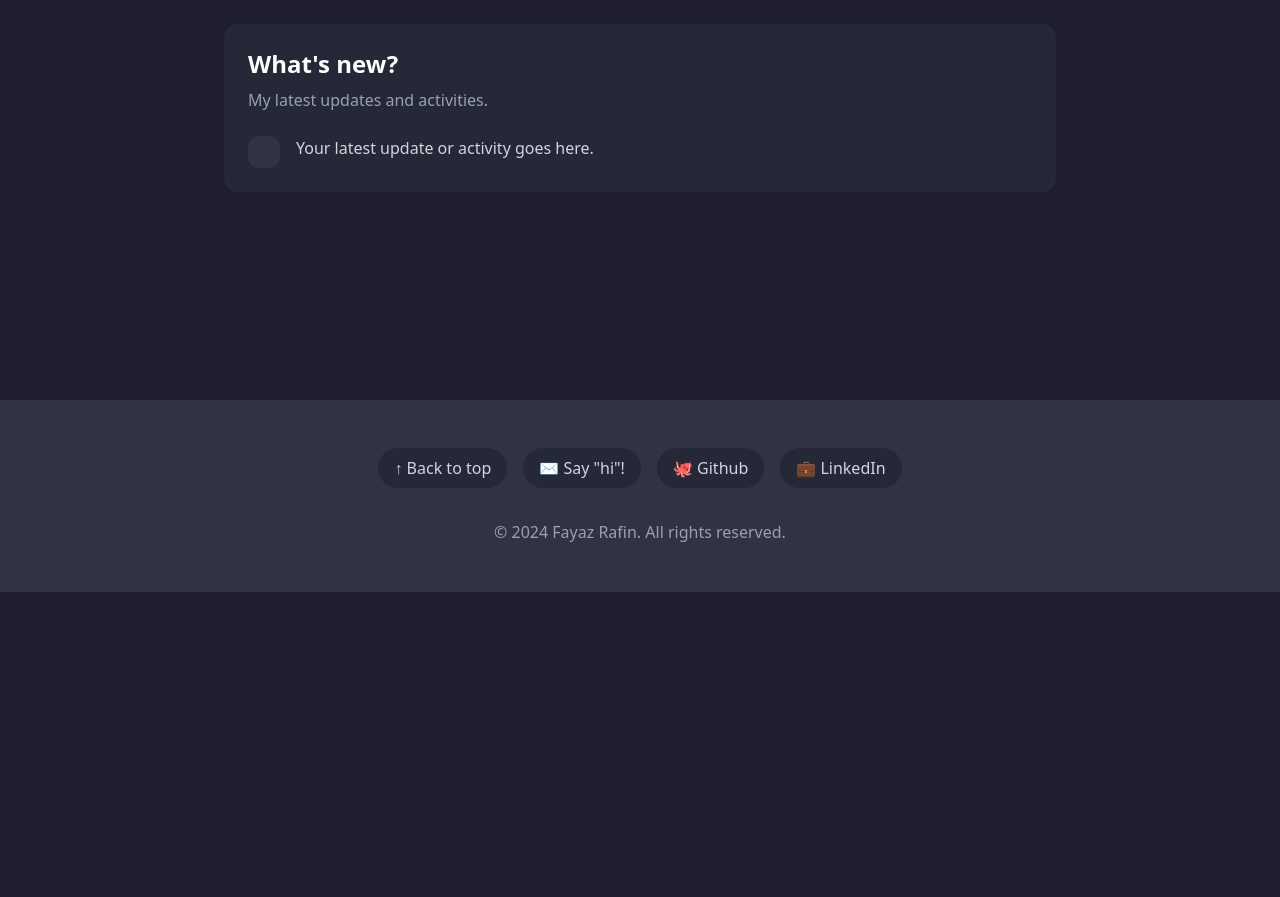
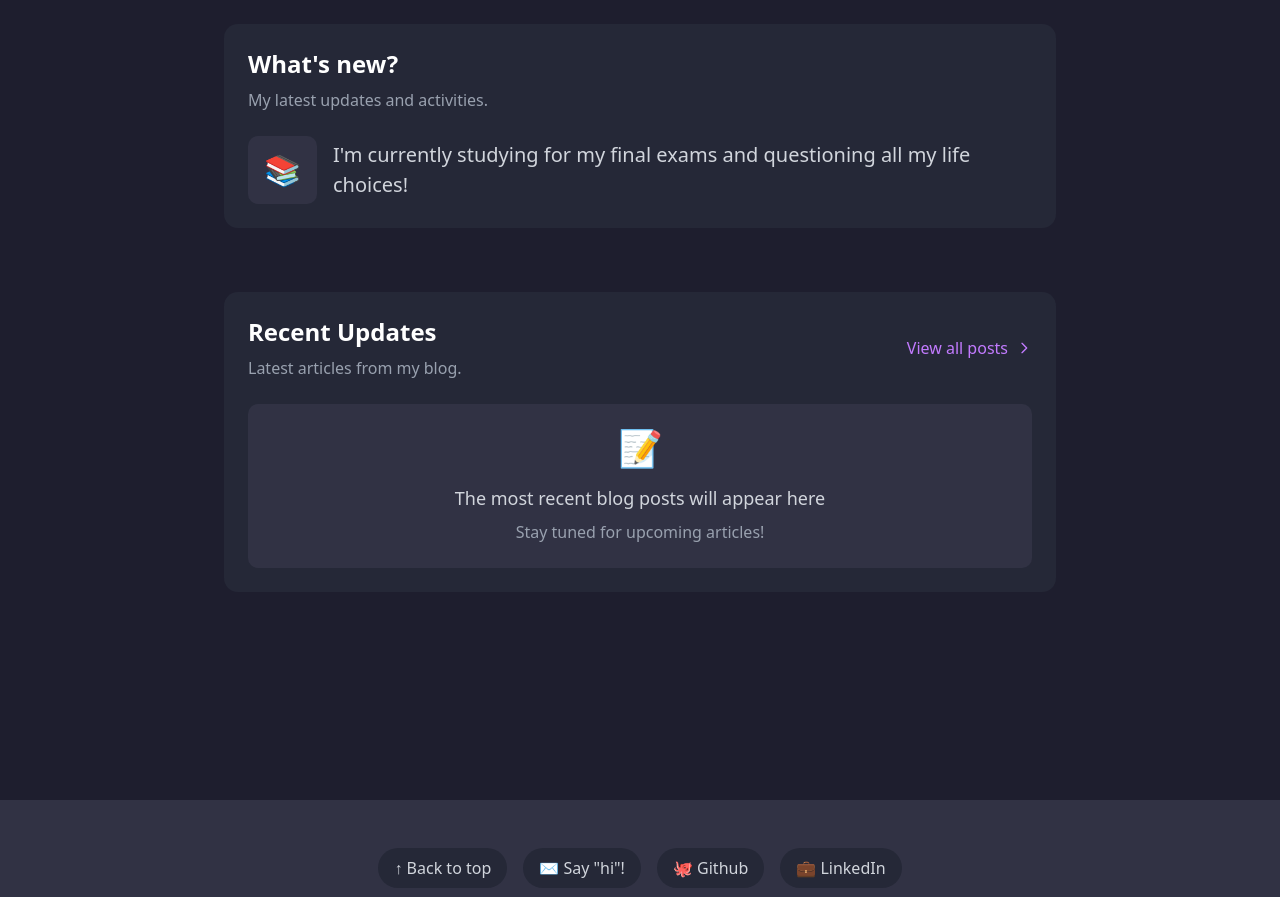
Before and after one commit to fayaz-rafin/my-blog, a Next.js app: page / in a window 1280 px wide. Shown: the part 460-1357 px from the top of the page. Before the commit the page ends 1052 px from the top, so only its background shows below. Built offline with nearby package versions, Linux system fonts and the light colour scheme.

Commit message:
chore: update hero section

```diff
--- a/app/page.tsx
+++ b/app/page.tsx
@@ -1,7 +1,22 @@
 // app/page.tsx
+'use client'
+
 import Image from 'next/image'
+import { motion } from 'framer-motion'
+import Link from 'next/link'
+
+// Interface for blog posts
+interface BlogPost {
+  title: string
+  description: string
+  date: string
+  slug: string
+}
 
 export default function Home() {
+  // This would typically come from your blog data/API
+  const recentPosts: BlogPost[] = []
+
   return (
     <main className="pt-32 pb-16">
       <div className="max-w-4xl mx-auto px-4 sm:px-6 lg:px-8">
@@ -11,8 +26,8 @@ export default function Home() {
             <Image
               src="/avatar.jpg"
               alt="Fayaz Rafin avatar"
-              width={100}
-              height={100}
+              width={200}
+              height={200}
               className="rounded-full border-4 border-[#313244] shadow-lg"
             />
           </div>
@@ -33,7 +48,37 @@ export default function Home() {
 
         {/* What's New Section */}
         <section className="mt-16">
-          <div className="bg-[#252837] rounded-xl p-6">
+          <motion.div
+            className="bg-[#252837] rounded-xl p-6 relative overflow-hidden"
+            whileHover="hover"
+            initial="initial"
+            variants={{
+              initial: {
+                backgroundColor: '#252837',
+              },
+              hover: {
+                backgroundColor: '#313244',
+              }
+            }}
+          >
+            {/* Green overlay that slides in from the corner */}
+            <motion.div
+              className="absolute inset-0 bg-emerald-500/20"
+              initial={{ x: '100%', y: '100%' }}
+              variants={{
+                hover: {
+                  x: 0,
+                  y: 0,
+                  transition: {
+                    duration: 0.3,
+                    ease: 'easeOut'
+                  }
+                }
+              }}
+            />
+
+            {/* Content */}
+            <div className="relative z-10">
               <h2 className="text-2xl font-bold text-white mb-2">
                 What's new?
               </h2>
@@ -41,15 +86,114 @@ export default function Home() {
                 My latest updates and activities.
               </p>
 
-            <div className="mt-6 flex items-start gap-4">
-              <div className="bg-[#313244] p-4 rounded-lg">
-                {/* Icon or emoji */}
+              <div className="mt-6 flex items-center gap-4">
+                <div className="bg-[#313244] p-4 rounded-lg flex-shrink-0">
+                  <span className="text-3xl">📚</span>
                 </div>
-              <p className="text-gray-300">
-                Your latest update or activity goes here.
+                <p className="text-xl text-gray-300 leading-normal">
+                  I'm currently studying for my final exams and questioning all my life choices!
                 </p>
               </div>
             </div>
+          </motion.div>
+        </section>
+
+        {/* Recent Blog Posts Section */}
+        <section className="mt-16">
+          <motion.div
+            className="bg-[#252837] rounded-xl p-6 relative overflow-hidden"
+            whileHover="hover"
+            initial="initial"
+            variants={{
+              initial: {
+                backgroundColor: '#252837',
+              },
+              hover: {
+                backgroundColor: '#313244',
+              }
+            }}
+          >
+            {/* Purple overlay that slides in from the corner */}
+            <motion.div
+              className="absolute inset-0 bg-purple-500/20"
+              initial={{ x: '100%', y: '100%' }}
+              variants={{
+                hover: {
+                  x: 0,
+                  y: 0,
+                  transition: {
+                    duration: 0.3,
+                    ease: 'easeOut'
+                  }
+                }
+              }}
+            />
+
+            {/* Content */}
+            <div className="relative z-10">
+              <div className="flex justify-between items-center mb-6">
+                <div>
+                  <h2 className="text-2xl font-bold text-white mb-2">
+                    Recent Updates
+                  </h2>
+                  <p className="text-gray-400">
+                    Latest articles from my blog.
+                  </p>
+                </div>
+                <Link
+                  href="/blog"
+                  className="text-purple-400 hover:text-purple-300 flex items-center gap-2"
+                >
+                  View all posts
+                  <svg
+                    className="w-4 h-4"
+                    fill="none"
+                    stroke="currentColor"
+                    viewBox="0 0 24 24"
+                  >
+                    <path
+                      strokeLinecap="round"
+                      strokeLinejoin="round"
+                      strokeWidth={2}
+                      d="M9 5l7 7-7 7"
+                    />
+                  </svg>
+                </Link>
+              </div>
+
+              {recentPosts.length > 0 ? (
+                <div className="space-y-4">
+                  {recentPosts.map((post, index) => (
+                    <Link
+                      key={index}
+                      href={`/blog/${post.slug}`}
+                      className="block bg-[#313244] rounded-lg p-4 hover:bg-[#3b3d57] transition-colors duration-200"
+                    >
+                      <h3 className="text-lg font-medium text-white mb-2">
+                        {post.title}
+                      </h3>
+                      <p className="text-gray-400 text-sm mb-2">
+                        {post.description}
+                      </p>
+                      <time className="text-sm text-purple-400">
+                        {post.date}
+                      </time>
+                    </Link>
+                  ))}
+                </div>
+              ) : (
+                <div className="bg-[#313244] rounded-lg p-6 text-center">
+                  <div className="text-4xl mb-4">📝</div>
+                  <p className="text-gray-300 text-lg">
+                    The most recent blog posts will appear here
+                  </p>
+                  <p className="text-gray-400 mt-2">
+                    Stay tuned for upcoming articles!
+                  </p>
+                </div>
+              )}
+            </div>
+          </motion.div>
         </section>
       </div>
     </main>
```
Lines whose indentation alone changed are shown as unchanged.
